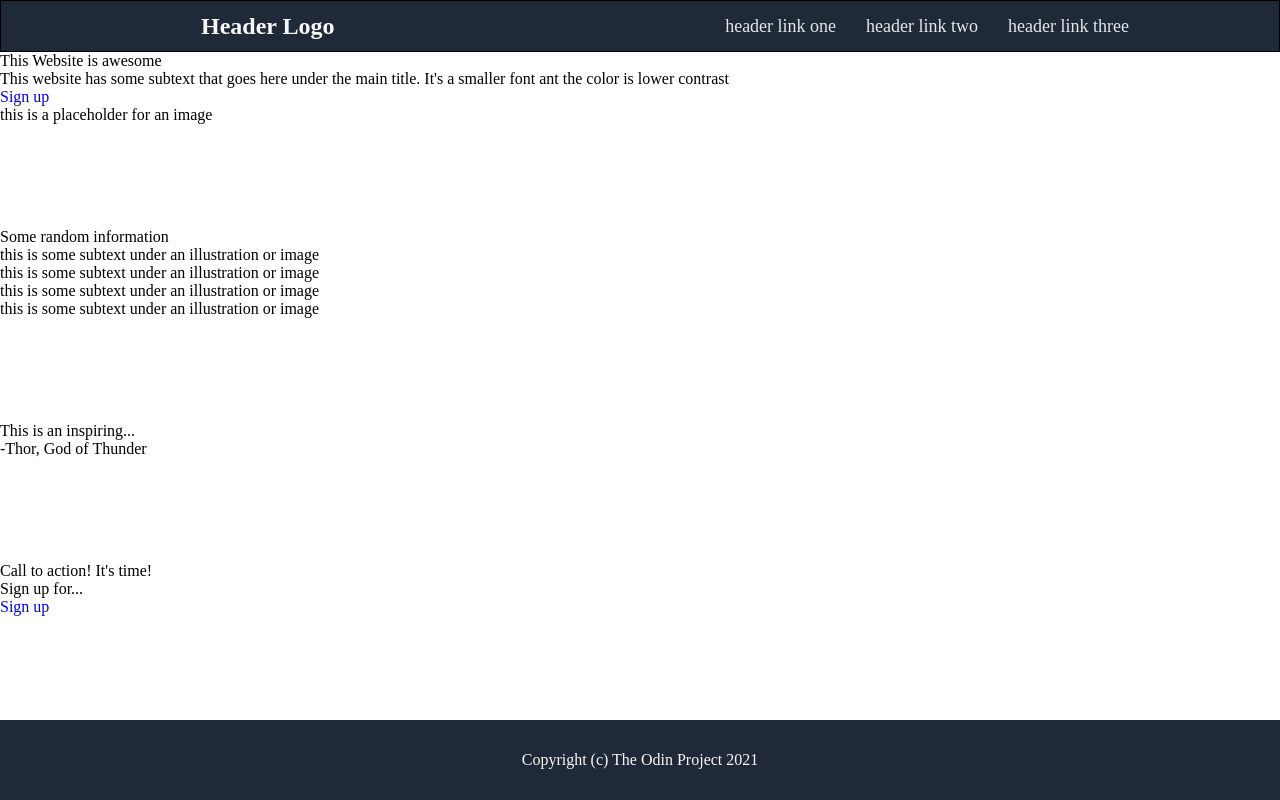
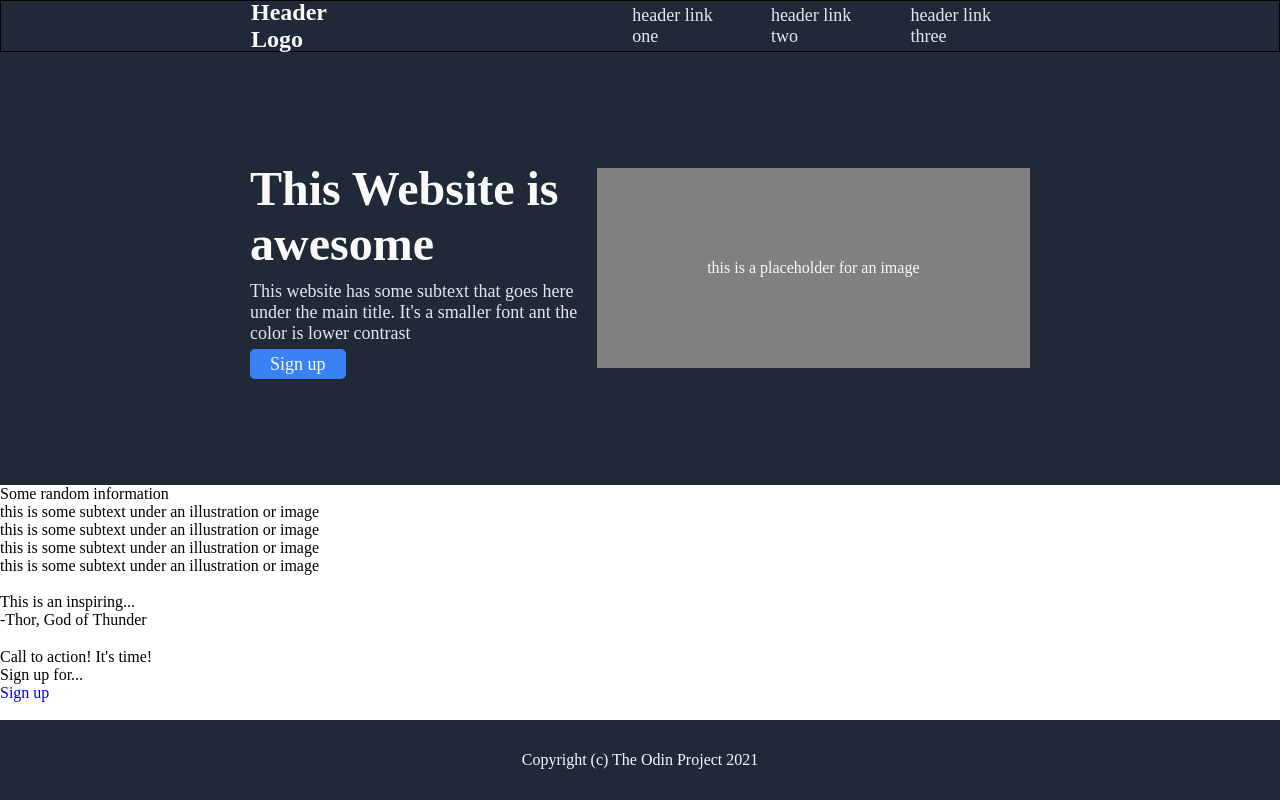
Before and after one commit to Dwingkak/odin-landing-page, a plain HTML site: page index.html in a window 1280 px wide. Drawn offline with Linux system fonts and the light colour scheme.

Commit message:
Add style for top image component

```diff
--- a/styles.css
+++ b/styles.css
@@ -19,7 +19,7 @@ a {
 }
 
 .header-container div {
-    padding: 30px 200px;
+    padding: 30px 250px;
     /* margin: 10px; */
     font-size: 24px;
     font-weight: 900;
@@ -32,7 +32,7 @@ a {
     list-style-type: none;
     margin: 0;
     padding-left: 0;
-    padding-right: 150px;
+    padding-right: 250px;
     padding-top: 10px;
     padding-bottom: 10px;
     gap: 30px;
@@ -45,6 +45,50 @@ a {
 
 .top-image-container {
     flex: 1;
+    display: flex;
+    justify-content: space-between;
+    align-items: center;
+    padding: 100px 250px;
+    background-color: #1F2937;
+}
+
+.top-left-container {
+    width: 400px;
+    display: flex;
+    flex-direction: column;
+    gap: 10px;
+    /* border: 5px solid white; */
+}
+
+.top-title {
+    color: #F9FAF8;
+    font-size: 48px;
+    font-weight: 900;
+}
+
+.top-contain {
+    color: #E5E7EB;
+    font-size: 18px;
+}
+
+.top-bottom a {
+    color: #F9FAF8;
+    background-color: #3882F6;
+    border-radius: 5px;
+    text-decoration: none;
+    padding: 5px 20px;
+    font-size: 18px;
+}
+
+.top-right-image {
+    background-color: #817f7f;
+    /* border: 1px solid white; */
+    width: 500px;
+    height: 200px;
+    color: #F9FAF8;
+    display: flex;
+    justify-content: center;
+    align-items: center;
 }
 
 .information-container {
```
